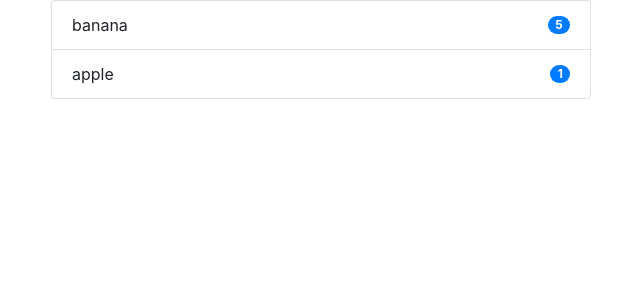
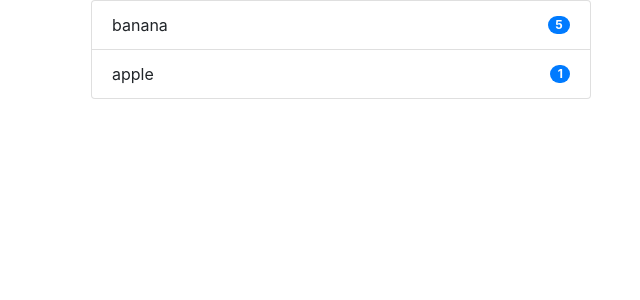
Before and after one commit to emilionavarro/objectifi, an Angular app: page /item/0 in a window 1280 px wide. Shown: the top 300 px of the page, without its empty margins (319-959 px from the left). Built offline with nearby package versions, Linux system fonts and the light colour scheme.

Commit message:
Converted 'Consumer' type to a componet

```diff
--- a/src/app/app.module.ts
+++ b/src/app/app.module.ts
@@ -12,13 +12,15 @@ import {
   ItemService,
   ItemListResolver
 } from './items/index';
+import { ConsumerComponent } from './items/consumer/consumer.component';
 
 @NgModule({
   declarations: [
     AppComponent,
     ItemsListComponent,
     ItemComponent,
-    ItemDetailsComponent
+    ItemDetailsComponent,
+    ConsumerComponent
   ],
   imports: [
     BrowserModule,
--- /dev/null
+++ b/src/app/items/consumer/consumer.component.html
@@ -0,0 +1,8 @@
+<ul>
+  <li *ngFor="let subItem of item.items" class="list-group-item d-flex justify-content-between align-items-center">
+    {{subItem.name}}
+    <span class="badge badge-primary badge-pill">
+        {{subItem.quantity}}
+    </span>
+  </li>
+</ul>
--- /dev/null
+++ b/src/app/items/consumer/consumer.component.ts
@@ -0,0 +1,17 @@
+import { Component, OnInit, Input } from '@angular/core';
+import { IItem } from '../shared/index';
+
+@Component({
+  selector: 'app-consumer',
+  templateUrl: './consumer.component.html',
+  styleUrls: ['./consumer.component.css']
+})
+export class ConsumerComponent implements OnInit {
+  @Input() item: IItem;
+
+  constructor() {
+  }
+
+  ngOnInit() {
+  }
+}
--- a/src/app/items/item-details.component.html
+++ b/src/app/items/item-details.component.html
@@ -4,15 +4,9 @@
         <div class="col-6" [ngSwitch]="item.type">
 
             <!-- Consumer list -->
-            <ul class="list-group" *ngSwitchCase="'consumer'">
-                <li class="list-group-item d-flex justify-content-between align-items-center" *ngFor="let subItem of item.items">
-                    {{subItem.name}}
-                    <span class="badge badge-primary badge-pill">
-                        {{subItem.quantity}}
-                    </span>
-
-                </li>
-            </ul>
+            <div *ngSwitchCase="'consumer'">
+                <app-consumer [item]="item"></app-consumer>
+            </div>
 
             <!-- Todo list -->
             <ul class="list-group" *ngSwitchCase="'todo'">
```
Also changed, not shown: src/app/items/consumer/consumer.component.css (added), 2 other files (tests, documents, lock files or other folders).
